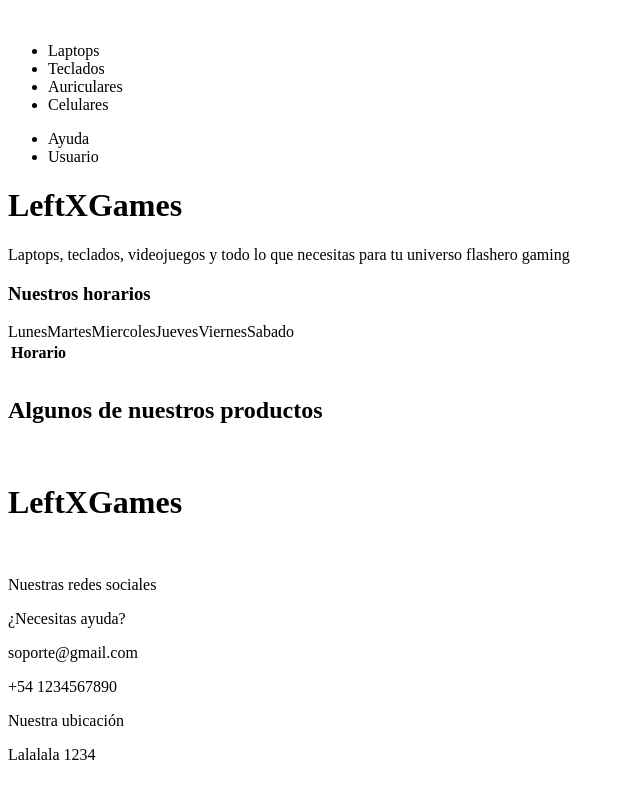
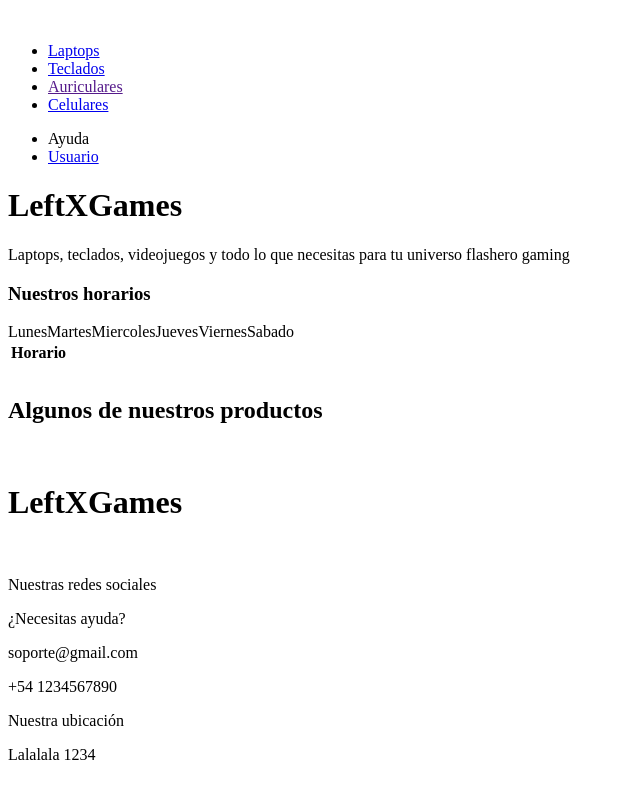
Before and after one commit to Emi271/LeftXGames, a plain HTML site: page index.html in a window 1280 px wide. Shown: the whole page, without its empty margins (0-640 px from the left). Drawn offline with Linux system fonts and the light colour scheme.

Commit message:
Agregué algunos html más

```diff
--- a/index.html
+++ b/index.html
@@ -8,14 +8,14 @@
 <header class="BarraNavegacion">
     <img src="" alt="">
     <ul class="SeccionBarra1">
-        <li>Laptops</li>
-        <li>Teclados</li>
-        <li>Auriculares</li>
-        <li>Celulares</li>
+        <li> <a href="pages/Laptops.html">Laptops</a> </li>
+        <li> <a href="pages/Perisfericos.html">Teclados</a> </li>
+        <li> <a href="">Auriculares</a> </li>
+        <li> <a href="pages/Celulares.html">Celulares</a> </li>
     </ul>
     <ul>
         <li>Ayuda</li>
-        <li>Usuario</li>
+        <li><a href="pages/InicioSesion.html">Usuario</a></li>
     </ul>
 </header>
 <body>
```
Also changed, not shown: functions/buscador.js (added), pages/Auriculares.html (added), pages/Ayuda.html (added), pages/InicioSesion.html (added).
